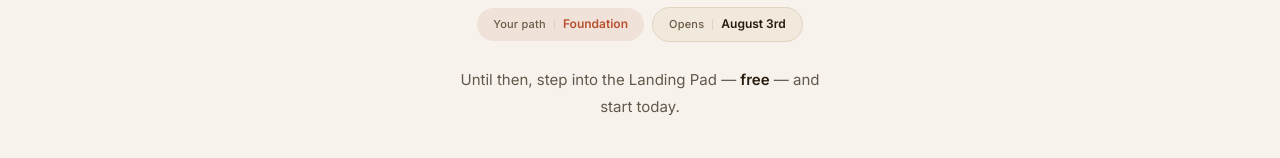
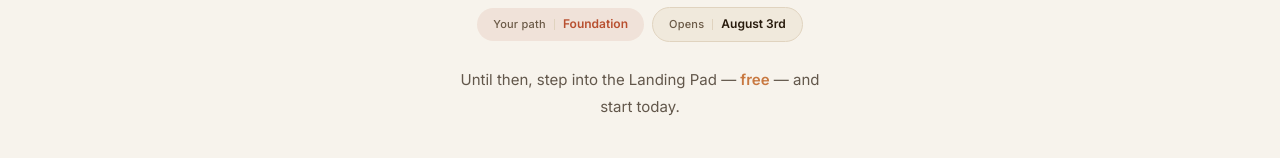
Before and after one commit to shawnpyatetsky-png/somenta-site, a Next.js app: page /landing-pad in a window 1280 px wide. Shown: the part 231-389 px from the top of the page. Built offline with nearby package versions, Linux system fonts and the light colour scheme.

Commit message:
Bold free in amber on landing pad CTA line

```diff
--- a/app/landing-pad/page.tsx
+++ b/app/landing-pad/page.tsx
@@ -156,7 +156,7 @@ function LandingPadContent() {
 
             <p style={{ fontSize: '15px', color: bodyText, lineHeight: 1.8, margin: 0, maxWidth: '38ch', marginLeft: 'auto', marginRight: 'auto' }}>
               Until then, step into the Landing Pad —{' '}
-              <strong style={{ color: P.text, fontWeight: 600 }}>free</strong> — and start today.
+              <strong style={{ color: P.accent, fontWeight: 700 }}>free</strong> — and start today.
             </p>
           </div>
 
```
